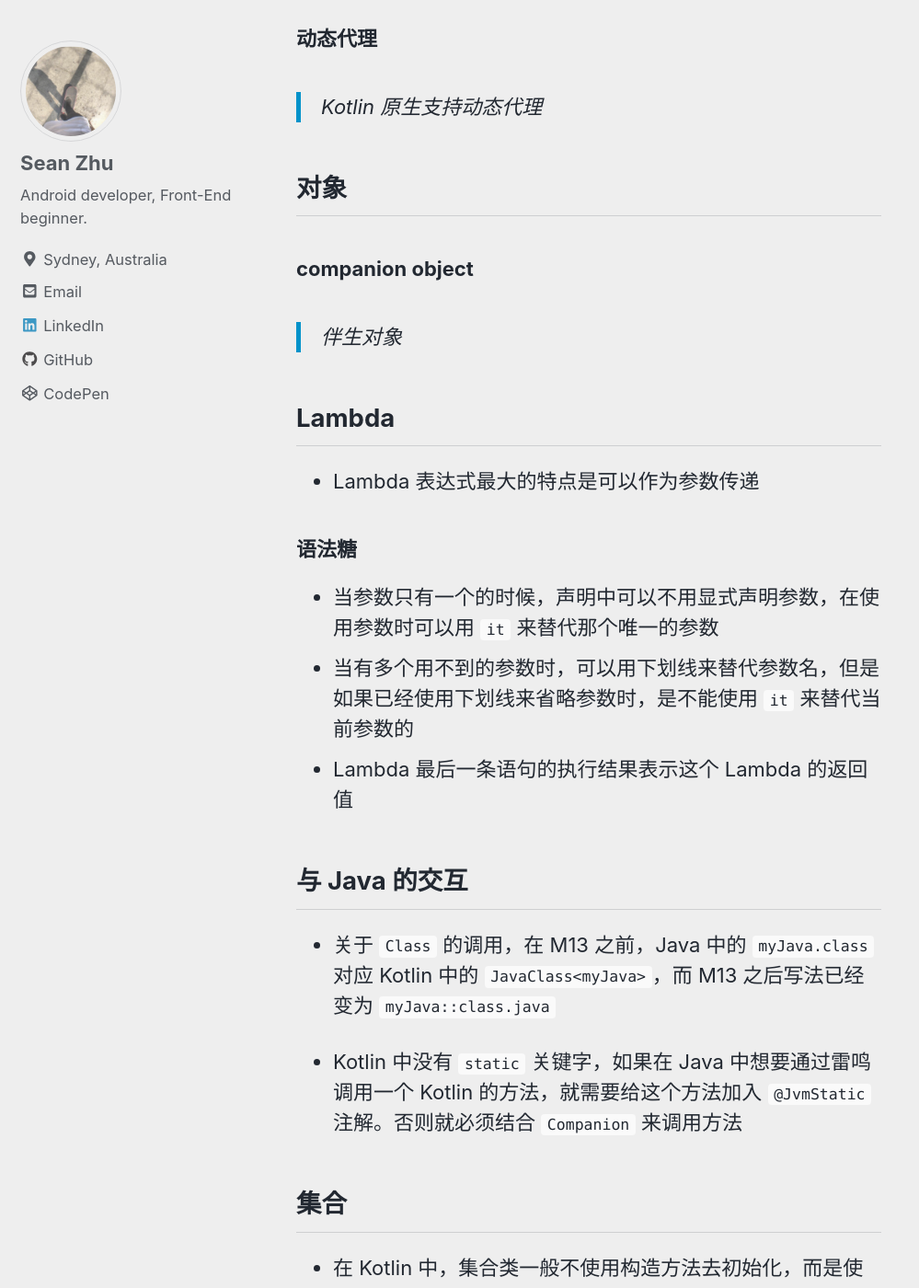
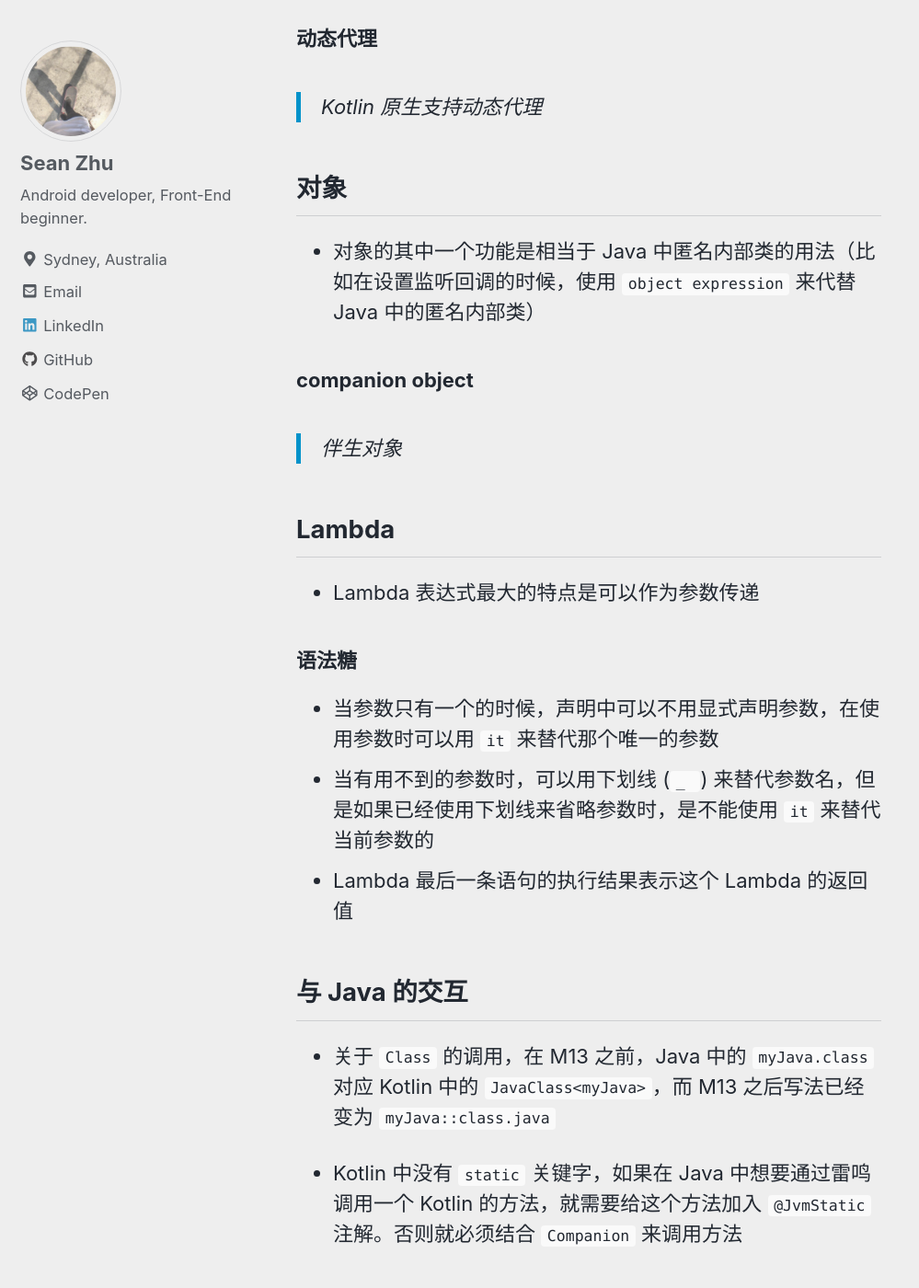
Before and after one commit to SeanZom/SeanZom.github.io, a Jekyll site: the page built from _posts/2018-06-01-kotlin-基础.md, in a window 1280 px wide and 1400 px high, scrolled down 6882 px. Shown: the whole window at 92% size, without its empty margins (0-999 px from the left). Built offline with Jekyll 4.4.1, drawn with Linux system fonts in a browser that asks for light colours; nearby versions of some CDN libraries.

Commit message:
update article - kotlin basis

```diff
--- a/_posts/2018-06-01-kotlin-基础.md
+++ b/_posts/2018-06-01-kotlin-基础.md
@@ -200,8 +200,9 @@ tags:
 
 > Kotlin 原生支持动态代理
 
+## 对象
 
-## 对象
+- 对象的其中一个功能是相当于 Java 中匿名内部类的用法（比如在设置监听回调的时候，使用 `object expression` 来代替 Java 中的匿名内部类）
 
 ### companion object
 
@@ -214,7 +215,7 @@ tags:
 ### 语法糖
 
 - 当参数只有一个的时候，声明中可以不用显式声明参数，在使用参数时可以用 `it` 来替代那个唯一的参数
-- 当有多个用不到的参数时，可以用下划线来替代参数名，但是如果已经使用下划线来省略参数时，是不能使用 `it` 来替代当前参数的
+- 当有用不到的参数时，可以用下划线 (`_ `) 来替代参数名，但是如果已经使用下划线来省略参数时，是不能使用 `it` 来替代当前参数的
 - Lambda 最后一条语句的执行结果表示这个 Lambda 的返回值
 
 ## 与 Java 的交互
```
